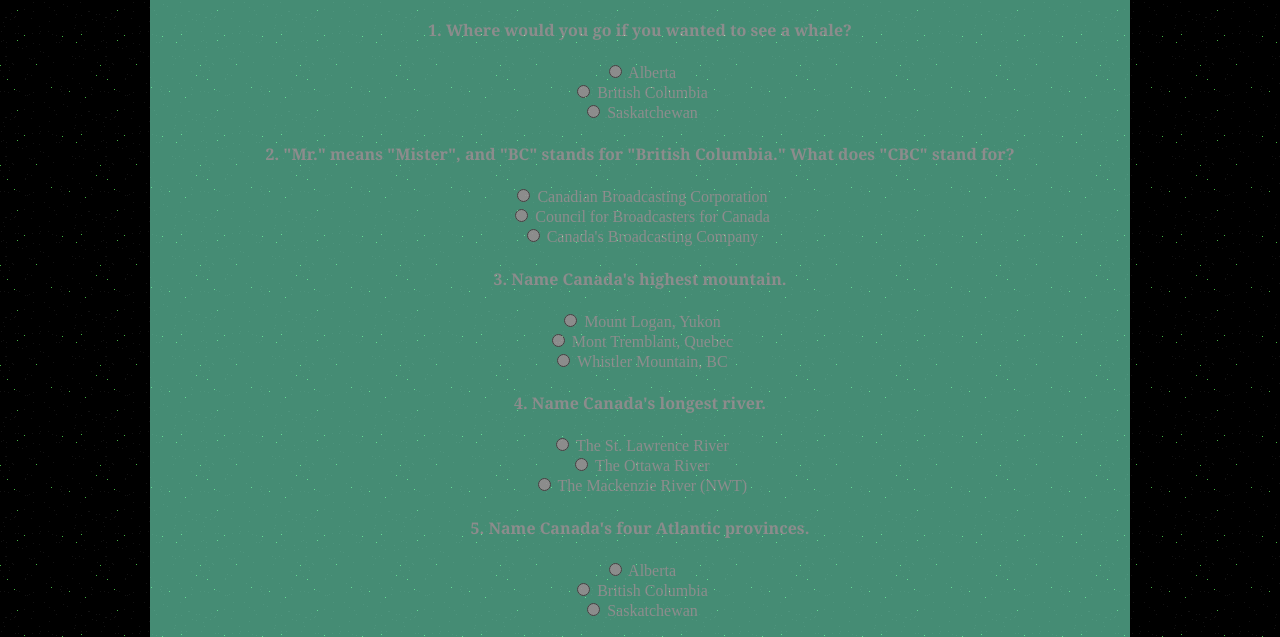
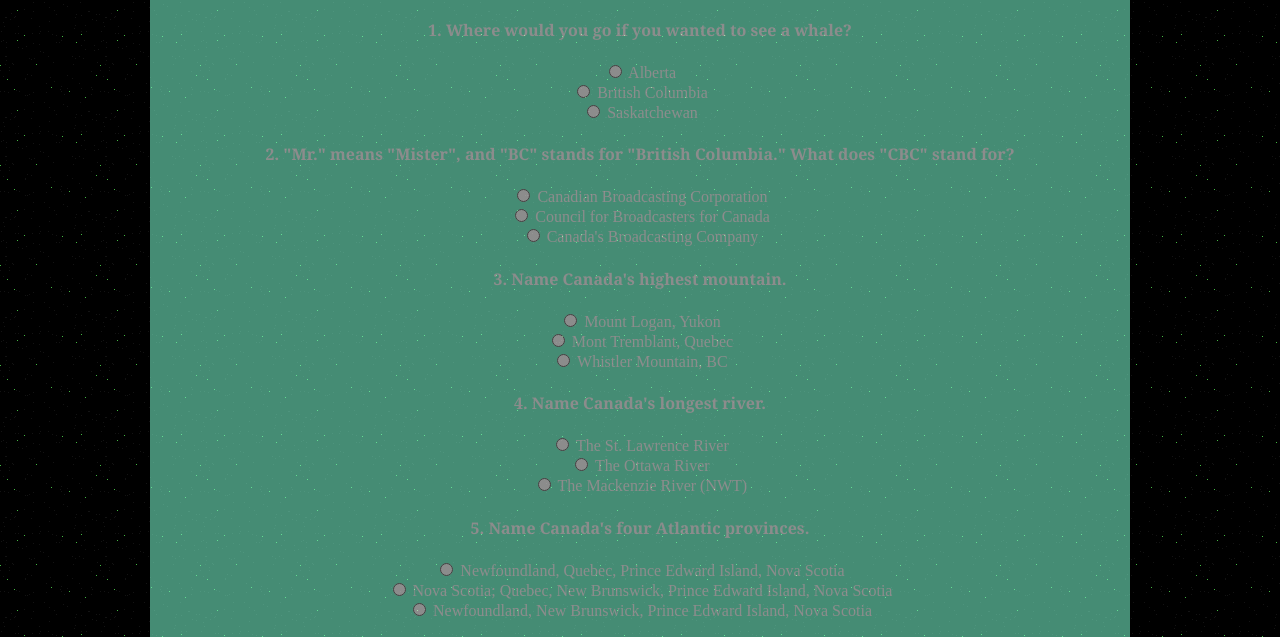
Before and after one commit to eunji120/TriviaGame, a plain HTML site: page index.html in a window 1280 px wide. Shown: the part 163-800 px from the top of the page. Drawn offline with nearby package versions, Linux system fonts and the light colour scheme.

Commit message:
Edited files

```diff
--- a/index.html
+++ b/index.html
@@ -52,17 +52,17 @@
 
         <h4>5. Name Canada's four Atlantic provinces.</h4>
 
-        <input type="radio" name="q1" value="a" id="q1a"> Alberta<br>
-        <input type="radio" name="q2" value="b" id="q2a"> British Columbia<br>
-        <input type="radio" name="q3" value="c" id="q3a"> Saskatchewan<br>
-        <!-- Newfoundland, Quebec, Prince Edward Island, Nova Scotia; Quebec, New Brunswick, Prince Edward Island, Nova Scotia; Newfoundland, New Brunswick, Prince Edward Island, Nova Scotia (A)-->
+        <input type="radio" name="q1" value="a" id="q1a"> Newfoundland, Quebec, Prince Edward Island, Nova Scotia<br>
+        <input type="radio" name="q2" value="b" id="q2a"> Nova Scotia; Quebec, New Brunswick, Prince Edward Island, Nova Scotia<br>
+        <input type="radio" name="q3" value="c" id="q3a"> Newfoundland, New Brunswick, Prince Edward Island, Nova Scotia<br>
+        <!-- Newfoundland, New Brunswick, Prince Edward Island, Nova Scotia (A)-->
 
         <h4>6. What is the capital of Saskatchewan?</h4>
 
-        <input type="radio" name="q1" value="a" id="q1a"> Alberta<br>
-        <input type="radio" name="q2" value="b" id="q2a"> British Columbia<br>
-        <input type="radio" name="q3" value="c" id="q3a"> Saskatchewan<br>
-        <!-- Regina (A), Saskatoon, Edmonton-->
+        <input type="radio" name="q1" value="a" id="q1a"> Regina<br>
+        <input type="radio" name="q2" value="b" id="q2a"> Saskatoon<br>
+        <input type="radio" name="q3" value="c" id="q3a"> Edmonton<br>
+        <!-- Regina -->
         <br><br>
 
         <input type="submit" value="Submit Answers">
```
